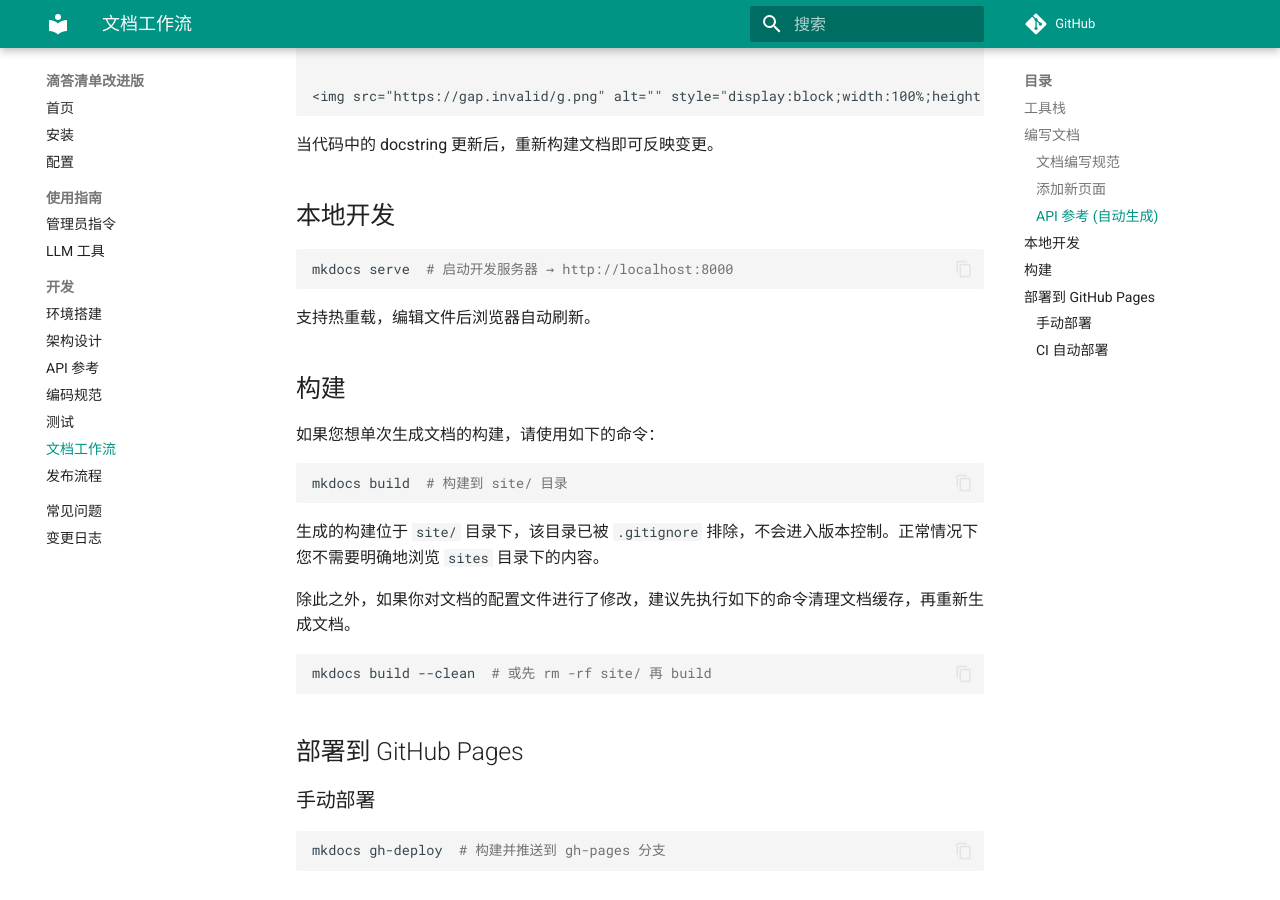
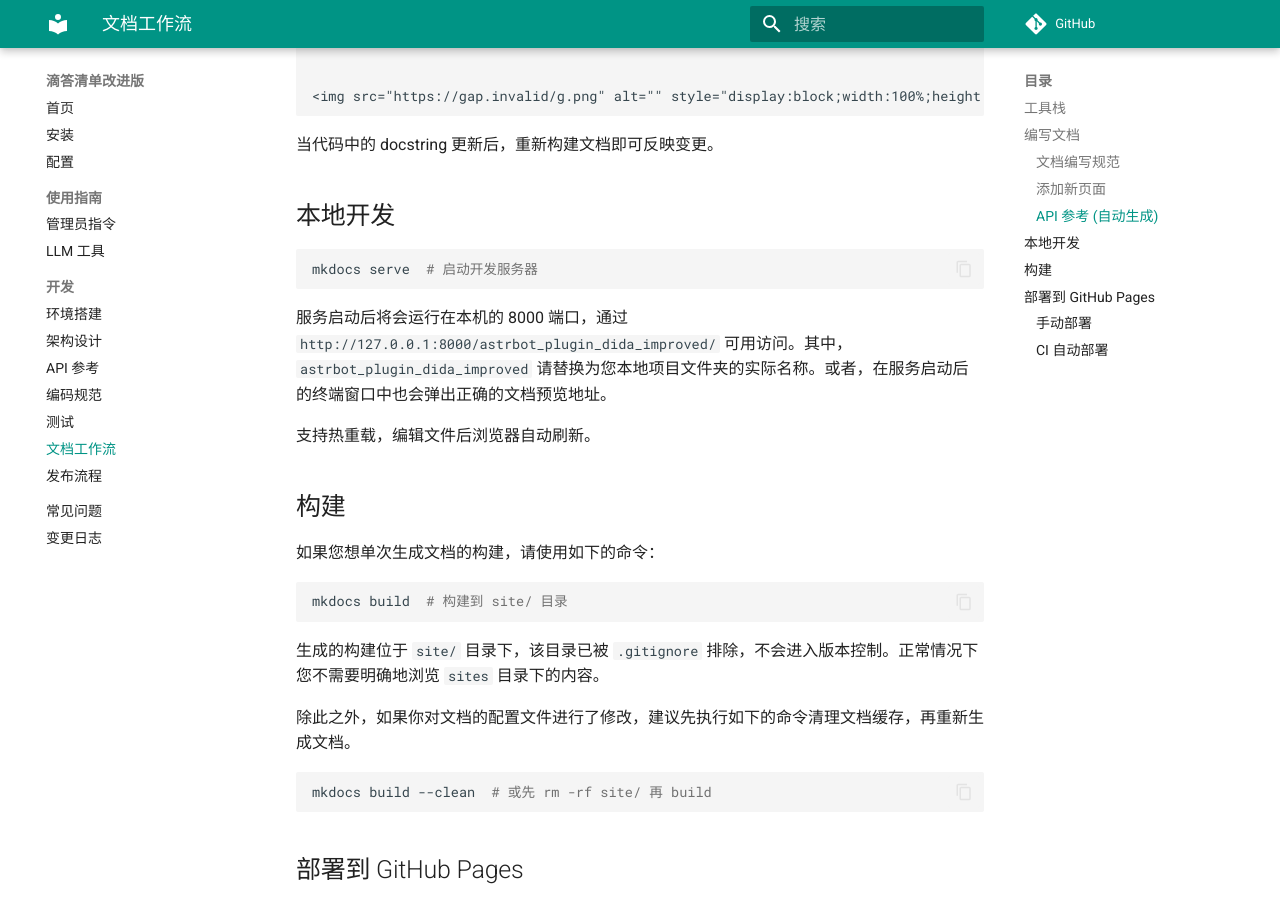
Before and after one commit to GitHubonline1396529/astrbot_plugin_dida_improved, an MkDocs documentation site: the page built from docs/development/docs-workflow.md, in a window 1280 px wide and 900 px high, scrolled down 1318 px. Built offline with MkDocs 1.6.1 and Material for MkDocs 9.7.7, drawn with Linux system fonts in a browser that asks for light colours; comment, search, counter and statistics services are not loaded.

Commit message:
docs: detailed URL of the mkdoc local service

````diff
--- a/docs/development/docs-workflow.md
+++ b/docs/development/docs-workflow.md
@@ -47,8 +47,10 @@
 ## 本地开发
 
 ```bash
-mkdocs serve  # 启动开发服务器 → http://localhost:8000
+mkdocs serve  # 启动开发服务器
 ```
+
+服务启动后将会运行在本机的 8000 端口，通过 `http://127.0.0.1:8000/astrbot_plugin_dida_improved/` 可用访问。其中，`astrbot_plugin_dida_improved` 请替换为您本地项目文件夹的实际名称。或者，在服务启动后的终端窗口中也会弹出正确的文档预览地址。
 
 支持热重载，编辑文件后浏览器自动刷新。
 
````
